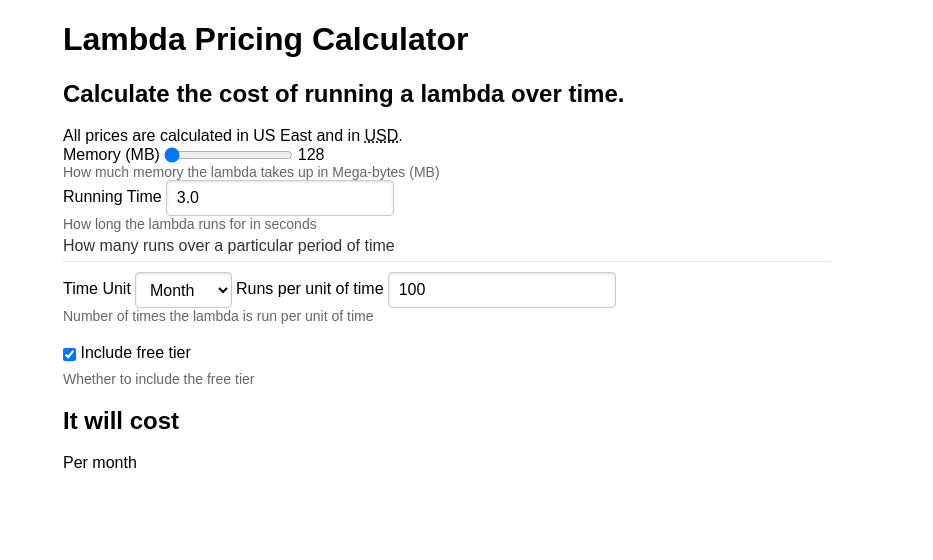
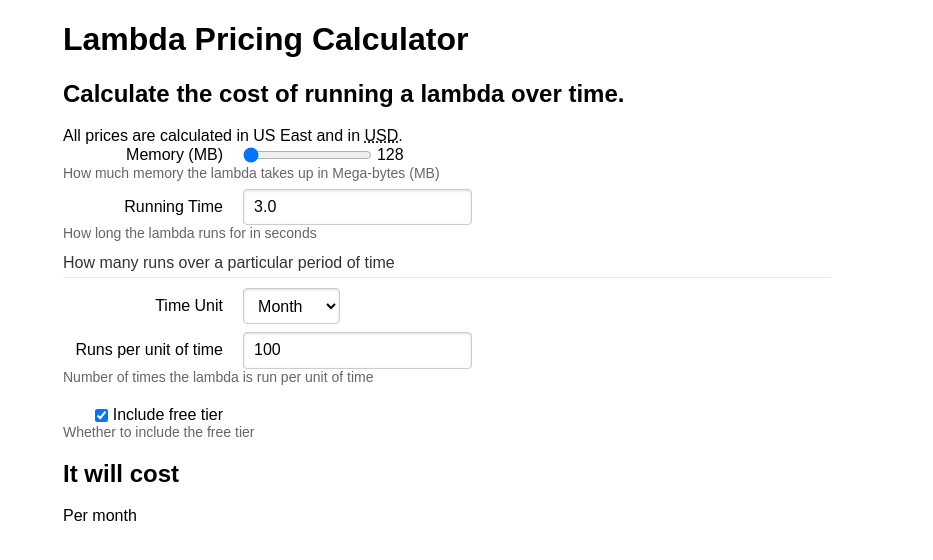
Before and after one commit to yamatt/lambda-pricing, a plain HTML site: page index.html in a window 1280 px wide. Shown: the full height of the page, 193-1126 px from the left. Drawn offline with nearby package versions, Linux system fonts and the light colour scheme.

Commit message:
needs spacing

```diff
--- a/index.html
+++ b/index.html
@@ -16,18 +16,24 @@
                 <h2>Calculate the cost of running a lambda over time.</h2>
                 <form id="calc" class="pure-form pure-form-aligned" data-freetier="400000" data-computeprice="0.00001667">
                     <header>All prices are calculated in US East and in <abbr title="United States Dollar">USD</abbr>.</header>
+
+                    <div class="pure-control-group">
                         <label for="memory">Memory (MB)</label>
                         <input id="memory" type="range" name="range" autocomplete="off" value="128" min="128" step="64" max="3008" data-ratio="0.1" oninput="memory_display.value=this.value">
                         <output name="memory_display">128</output>
                         <span class="pure-form-message">How much memory the lambda takes up in Mega-bytes (MB)</span>
+                    </div>
 
+                    <div class="pure-control-group">
                         <label for="runtime">Running Time</label>
                         <input id="runtime" type="number" value="3.0" step="0.1" min="0" data-ratio="0.1">
                         <span class="pure-form-message">How long the lambda runs for in seconds</span>
+                    </div>
 
                     <fieldset>
                         <legend>How many runs over a particular period of time</legend>
 
+                        <div class="pure-control-group">
                             <label for="timeunit">Time Unit</label>
                             <select name="timeunit" id="timeunit">
                                 <option value="1">Month</option>
@@ -36,17 +42,21 @@
                                 <option value="43200">Minute</option>
                                 <option value="2592000">Second</option>
                             </select>
+                        </div>
 
+                        <div class="pure-control-group">
                             <label for="runsp">Runs per unit of time</label>
                             <input id="runsp" name="runsp" type="number" value="100" step="1" min="1">
                             <span class="pure-form-message">Number of times the lambda is run per unit of time</span>
+                        </div>
                     </fieldset>
 
+                    <div class="pure-control-group">
                         <label for="free" class="pure-checkbox">
                             <input id="free" type="checkbox" checked="checked"> Include free tier
                         </label>
                         <span class="pure-form-message">Whether to include the free tier</span>
-
+                    </div>
                     <h2>It will cost</h2>
                     <output id="result" for="memory runtime runsp timeunit free" class="large" name="result"></output>
                     <p>Per month</p>
```
Lines whose indentation alone changed are shown as unchanged.
